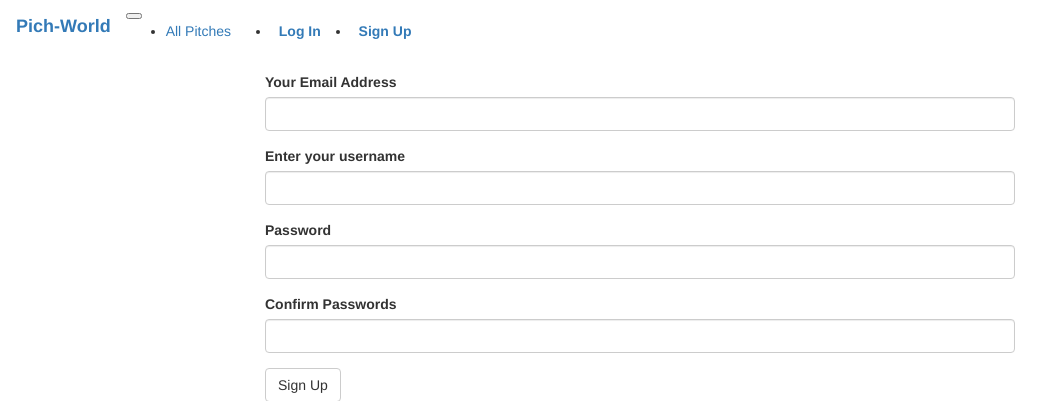
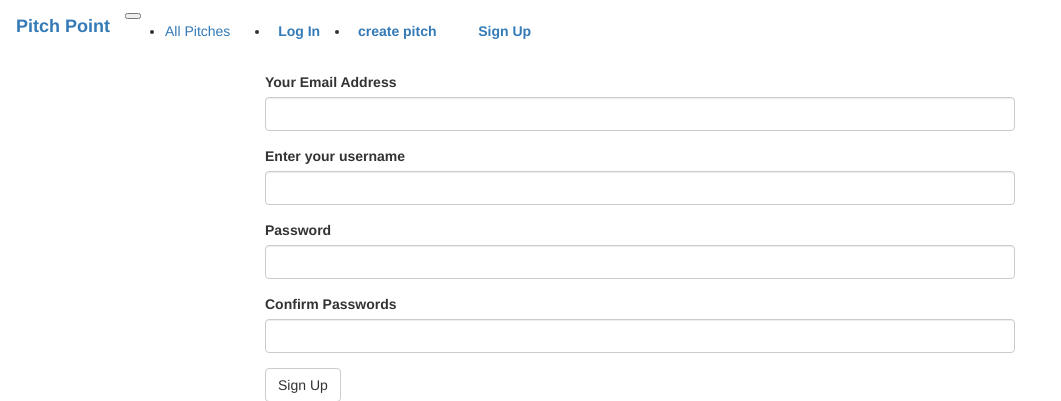
Before and after one commit to Norah-Waswala/pitchers-app, a Flask app: page /register in a window 1280 px wide. Shown: the top 401 px of the page, without its empty margins (0-1061 px from the left). Run offline with Flask 2, Linux system fonts and the light colour scheme; some libraries are stand-ins or nearby versions.

Commit message:
docs:add href link for page review

```diff
--- a/app/templates/navbar.html
+++ b/app/templates/navbar.html
@@ -1,5 +1,5 @@
 <nav class="mb-1 navbar navbar-expand-lg navbar-dark ">
-  <a class="navbar-brand" href="{{url_for('main.index')}}"><strong>Pich-World</strong> </a>
+  <a class="navbar-brand" href="{{url_for('main.index')}}"><strong>Pitch Point</strong> </a>
   <button class="navbar-toggler" type="button" data-toggle="collapse" data-target="#navbarSupportedContent-4"aria-controls="navbarSupportedContent-4" aria-expanded="false" aria-label="Toggle navigation">
       <span class="navbar-toggler-icon"></span>
   </button>
@@ -31,6 +31,7 @@
               <a  class="nav-link" href="{{url_for('auth.login')}}" style= 'margin-right:30px'><i class="fas fa-sign-in-alt"></i>&nbsp; <strong>Log In</strong></a>
           </li>
           <li class="nav-item">
+            <a style= 'margin-right:30px' class="nav-link" href="{{url_for('main.new_pitch')}}"><i class="fas fa-user-plus"></i></i>&nbsp; <strong>create pitch</strong></a>
                   <a style= 'margin-right:30px' class="nav-link" href="{{url_for('auth.register')}}"><i class="fas fa-user-plus"></i></i>&nbsp; <strong>Sign Up</strong></a>
               </li>
           {%endif%}
```
